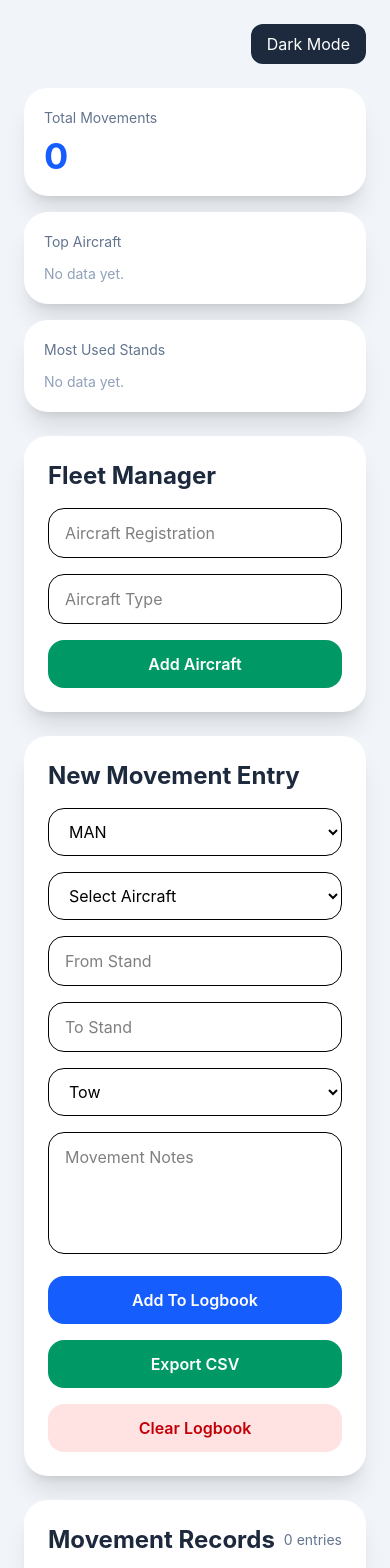
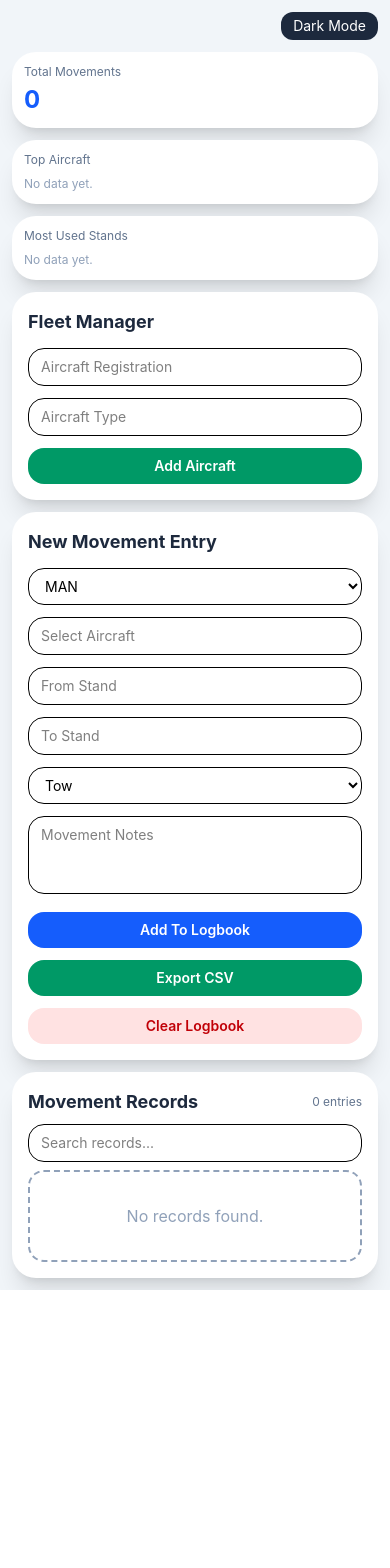
Before and after one commit to waynetaylor89/tui-logbook-v2, a React (Vite) app: page / in a window 390 px wide. Shown: the top 1568 px of the page. After the commit the page ends 1290 px from the top, so only its background shows below. Built offline with nearby package versions, Linux system fonts and the light colour scheme.

Commit message:
describe your update

```diff
--- a/src/App.jsx
+++ b/src/App.jsx
@@ -225,33 +225,33 @@ export default function AircraftMovementLogbook() {
 
   return (
     <div className={darkMode ? "dark" : ""}>
-      <div className="min-h-screen bg-slate-100 dark:bg-slate-900 p-6 transition-colors">
-        <div className="max-w-7xl mx-auto space-y-6">
+      <div className="min-h-screen bg-slate-100 dark:bg-slate-900 sm:p-6 p-3 transition-colors">
+        <div className="max-w-7xl mx-auto sm:space-y-6 space-y-3">
           <div className="flex justify-end">
             <button
               onClick={() => setDarkMode(!darkMode)}
-              className="bg-slate-800 text-white px-4 py-2 rounded-xl"
+              className="bg-slate-800 text-white sm:px-4 px-3 sm:py-2 py-1 rounded-xl text-sm sm:text-base"
             >
               {darkMode ? "Light Mode" : "Dark Mode"}
             </button>
           </div>
 
-          <div className="grid md:grid-cols-3 gap-4">
-            <div className="bg-white dark:bg-slate-800 rounded-3xl shadow-xl p-5 transition-colors">
-              <div className="text-sm text-slate-500 dark:text-slate-300 mb-2">
+          <div className="grid sm:grid-cols-2 md:grid-cols-3 gap-3 sm:gap-4">
+            <div className="bg-white dark:bg-slate-800 rounded-3xl shadow-xl sm:p-5 p-3 transition-colors">
+              <div className="sm:text-sm text-xs text-slate-500 dark:text-slate-300 sm:mb-2 mb-1">
                 Total Movements
               </div>
-              <div className="text-4xl font-bold text-blue-600">
+              <div className="sm:text-4xl text-2xl font-bold text-blue-600">
                 {stats.totalMovements}
               </div>
             </div>
 
-            <div className="bg-white dark:bg-slate-800 rounded-3xl shadow-xl p-5 transition-colors">
-              <div className="text-sm text-slate-500 dark:text-slate-300 mb-3">
+            <div className="bg-white dark:bg-slate-800 rounded-3xl shadow-xl sm:p-5 p-3 transition-colors">
+              <div className="sm:text-sm text-xs text-slate-500 dark:text-slate-300 sm:mb-3 mb-2">
                 Top Aircraft
               </div>
 
-              <div className="space-y-2 text-sm">
+              <div className="sm:space-y-2 space-y-1 sm:text-sm text-xs">
                 {stats.topAircraft.length === 0 ? (
                   <div className="text-slate-400">No data yet.</div>
                 ) : (
@@ -270,12 +270,12 @@ export default function AircraftMovementLogbook() {
               </div>
             </div>
 
-            <div className="bg-white dark:bg-slate-800 rounded-3xl shadow-xl p-5 transition-colors">
-              <div className="text-sm text-slate-500 dark:text-slate-300 mb-3">
+            <div className="bg-white dark:bg-slate-800 rounded-3xl shadow-xl sm:p-5 p-3 transition-colors">
+              <div className="sm:text-sm text-xs text-slate-500 dark:text-slate-300 sm:mb-3 mb-2">
                 Most Used Stands
               </div>
 
-              <div className="space-y-2 text-sm">
+              <div className="sm:space-y-2 space-y-1 sm:text-sm text-xs">
                 {stats.topStands.length === 0 ? (
                   <div className="text-slate-400">No data yet.</div>
                 ) : (
@@ -295,9 +295,9 @@ export default function AircraftMovementLogbook() {
             </div>
           </div>
 
-          <div className="grid lg:grid-cols-3 gap-6">
-            <div className="bg-white dark:bg-slate-800 rounded-3xl shadow-xl p-6 space-y-4 transition-colors">
-              <h2 className="text-2xl font-bold text-slate-800 dark:text-white">
+          <div className="grid sm:grid-cols-2 lg:grid-cols-3 gap-3 sm:gap-6">
+            <div className="bg-white dark:bg-slate-800 rounded-3xl shadow-xl sm:p-6 p-4 sm:space-y-4 space-y-3 transition-colors">
+              <h2 className="sm:text-2xl text-lg font-bold text-slate-800 dark:text-white">
                 Fleet Manager
               </h2>
 
@@ -305,33 +305,33 @@ export default function AircraftMovementLogbook() {
                 value={newReg}
                 onChange={(e) => setNewReg(e.target.value.toUpperCase())}
                 placeholder="Aircraft Registration"
-                className="w-full border dark:border-slate-600 dark:bg-slate-700 dark:text-white rounded-2xl px-4 py-3 transition-colors"
+                className="w-full border dark:border-slate-600 dark:bg-slate-700 dark:text-white rounded-2xl sm:px-4 px-3 sm:py-3 py-2 text-sm transition-colors"
               />
 
               <input
                 value={newType}
                 onChange={(e) => setNewType(e.target.value)}
                 placeholder="Aircraft Type"
-                className="w-full border dark:border-slate-600 dark:bg-slate-700 dark:text-white rounded-2xl px-4 py-3 transition-colors"
+                className="w-full border dark:border-slate-600 dark:bg-slate-700 dark:text-white rounded-2xl sm:px-4 px-3 sm:py-3 py-2 text-sm transition-colors"
               />
 
               <button
                 onClick={addAircraftToFleet}
-                className="w-full bg-emerald-600 text-white rounded-2xl py-3 font-semibold"
+                className="w-full bg-emerald-600 text-white rounded-2xl sm:py-3 py-2 font-semibold text-sm sm:text-base"
               >
                 Add Aircraft
               </button>
             </div>
 
-            <div className="bg-white dark:bg-slate-800 rounded-3xl shadow-xl p-6 space-y-4 transition-colors">
-              <h2 className="text-2xl font-bold text-slate-800 dark:text-white">
+            <div className="bg-white dark:bg-slate-800 rounded-3xl shadow-xl sm:p-6 p-4 sm:space-y-4 space-y-3 transition-colors">
+              <h2 className="sm:text-2xl text-lg font-bold text-slate-800 dark:text-white">
                 New Movement Entry
               </h2>
 
               <select
                 value={airport}
                 onChange={(e) => setAirport(e.target.value)}
-                className="w-full border dark:border-slate-600 dark:bg-slate-700 dark:text-white rounded-2xl px-4 py-3 transition-colors"
+                className="w-full border dark:border-slate-600 dark:bg-slate-700 dark:text-white rounded-2xl sm:px-4 px-3 sm:py-3 py-2 text-sm transition-colors"
               >
                 {airports.map((airportCode) => (
                   <option key={airportCode} value={airportCode}>
@@ -340,21 +340,21 @@ export default function AircraftMovementLogbook() {
                 ))}
               </select>
 
-              <select
+              <input
+                list="aircraft-list"
                 value={aircraft}
                 onChange={(e) => setAircraft(e.target.value)}
-                className="w-full border dark:border-slate-600 dark:bg-slate-700 dark:text-white rounded-2xl px-4 py-3 transition-colors"
-              >
-                <option value="">Select Aircraft</option>
+                placeholder="Select Aircraft"
+                className="w-full border dark:border-slate-600 dark:bg-slate-700 dark:text-white rounded-2xl sm:px-4 px-3 sm:py-3 py-2 text-sm transition-colors"
+              />
+              <datalist id="aircraft-list">
                 {fleet.map((plane) => (
-                  <option key={plane} value={plane}>
-                    {plane}
-                  </option>
+                  <option key={plane} value={plane} />
                 ))}
-              </select>
+              </datalist>
 
               {is7878Selected && (
-                <div className="bg-amber-100 border border-amber-300 text-amber-900 rounded-2xl p-4 text-sm font-semibold">
+                <div className="bg-amber-100 border border-amber-300 text-amber-900 rounded-2xl sm:p-4 p-3 sm:text-sm text-xs font-semibold">
                   ⚠️ Boeing 787-8 aircraft can not be brake ridden. Please see engineering.
                 </div>
               )}
@@ -363,20 +363,20 @@ export default function AircraftMovementLogbook() {
                 value={fromStand}
                 onChange={(e) => setFromStand(e.target.value.toUpperCase())}
                 placeholder="From Stand"
-                className="w-full border dark:border-slate-600 dark:bg-slate-700 dark:text-white rounded-2xl px-4 py-3 transition-colors"
+                className="w-full border dark:border-slate-600 dark:bg-slate-700 dark:text-white rounded-2xl sm:px-4 px-3 sm:py-3 py-2 text-sm transition-colors"
               />
 
               <input
                 value={toStand}
                 onChange={(e) => setToStand(e.target.value.toUpperCase())}
                 placeholder="To Stand"
-                className="w-full border dark:border-slate-600 dark:bg-slate-700 dark:text-white rounded-2xl px-4 py-3 transition-colors"
+                className="w-full border dark:border-slate-600 dark:bg-slate-700 dark:text-white rounded-2xl sm:px-4 px-3 sm:py-3 py-2 text-sm transition-colors"
               />
 
               <select
                 value={movementType}
                 onChange={(e) => setMovementType(e.target.value)}
-                className="w-full border dark:border-slate-600 dark:bg-slate-700 dark:text-white rounded-2xl px-4 py-3 transition-colors"
+                className="w-full border dark:border-slate-600 dark:bg-slate-700 dark:text-white rounded-2xl sm:px-4 px-3 sm:py-3 py-2 text-sm transition-colors"
               >
                 {movementTypes.map((type) => (
                   <option key={type} value={type}>
@@ -389,39 +389,39 @@ export default function AircraftMovementLogbook() {
                 value={notes}
                 onChange={(e) => setNotes(e.target.value)}
                 placeholder="Movement Notes"
-                rows={4}
-                className="w-full border dark:border-slate-600 dark:bg-slate-700 dark:text-white rounded-2xl px-4 py-3 resize-none transition-colors"
+                rows={3}
+                className="w-full border dark:border-slate-600 dark:bg-slate-700 dark:text-white rounded-2xl sm:px-4 px-3 sm:py-3 py-2 text-sm resize-none transition-colors"
               />
 
               <button
                 onClick={addLogEntry}
-                className="w-full bg-blue-600 text-white rounded-2xl py-3 font-semibold"
+                className="w-full bg-blue-600 text-white rounded-2xl sm:py-3 py-2 font-semibold text-sm sm:text-base"
               >
                 Add To Logbook
               </button>
 
               <button
                 onClick={exportLogbook}
-                className="w-full bg-emerald-600 text-white rounded-2xl py-3 font-semibold"
+                className="w-full bg-emerald-600 text-white rounded-2xl sm:py-3 py-2 font-semibold text-sm sm:text-base"
               >
                 Export CSV
               </button>
 
               <button
                 onClick={clearLogbook}
-                className="w-full bg-red-100 text-red-700 rounded-2xl py-3 font-semibold"
+                className="w-full bg-red-100 text-red-700 rounded-2xl sm:py-3 py-2 font-semibold text-sm sm:text-base"
               >
                 Clear Logbook
               </button>
             </div>
 
-            <div className="bg-white dark:bg-slate-800 rounded-3xl shadow-xl p-6 transition-colors">
-              <div className="flex justify-between items-center mb-4">
-                <h2 className="text-2xl font-bold text-slate-800 dark:text-white">
+            <div className="bg-white dark:bg-slate-800 rounded-3xl shadow-xl sm:p-6 p-4 transition-colors">
+              <div className="flex justify-between items-center sm:mb-4 mb-2 gap-2">
+                <h2 className="sm:text-2xl text-lg font-bold text-slate-800 dark:text-white">
                   Movement Records
                 </h2>
 
-                <span className="text-sm text-slate-500 dark:text-slate-300">
+                <span className="sm:text-sm text-xs text-slate-500 dark:text-slate-300 whitespace-nowrap">
                   {filteredHistory.length} entries
                 </span>
               </div>
@@ -430,10 +430,10 @@ export default function AircraftMovementLogbook() {
                 value={searchTerm}
                 onChange={(e) => setSearchTerm(e.target.value)}
                 placeholder="Search records..."
-                className="w-full border dark:border-slate-600 dark:bg-slate-700 dark:text-white rounded-2xl px-4 py-3 mb-4 transition-colors"
+                className="w-full border dark:border-slate-600 dark:bg-slate-700 dark:text-white rounded-2xl sm:px-4 px-3 sm:py-3 py-2 sm:mb-4 mb-2 text-sm transition-colors"
               />
 
-              <div className="space-y-4 max-h-[700px] overflow-y-auto">
+              <div className="space-y-2 sm:space-y-4 max-h-[50vh] sm:max-h-[700px] overflow-y-auto">
                 {filteredHistory.length === 0 ? (
                   <div className="border-2 border-dashed dark:border-slate-600 rounded-2xl p-8 text-center text-slate-400 dark:text-slate-500 transition-colors">
                     No records found.
@@ -442,36 +442,36 @@ export default function AircraftMovementLogbook() {
                   filteredHistory.map((item, index) => (
                     <div
                       key={`${item.aircraft}-${index}`}
-                      className="border dark:border-slate-700 rounded-2xl p-4 bg-slate-50 dark:bg-slate-900 transition-colors"
+                      className="border dark:border-slate-700 rounded-2xl sm:p-4 p-2 bg-slate-50 dark:bg-slate-900 transition-colors"
                     >
-                      <div className="flex justify-between items-start gap-4">
-                        <div>
-                          <div className="font-bold text-lg text-slate-800 dark:text-white">
+                      <div className="flex justify-between items-start sm:gap-4 gap-2">
+                        <div className="flex-1 min-w-0">
+                          <div className="font-bold sm:text-lg text-base text-slate-800 dark:text-white truncate">
                             {item.aircraft}
                           </div>
 
-                          <div className="text-sm text-slate-500 dark:text-slate-300 mt-1">
+                          <div className="sm:text-sm text-xs text-slate-500 dark:text-slate-300 mt-0.5">
                             {item.date} • {item.time}
                           </div>
 
-                          <div className="text-sm font-medium text-blue-600 mt-1">
+                          <div className="sm:text-sm text-xs font-medium text-blue-600 mt-0.5">
                             {item.airport} • {item.movementType}
                           </div>
                         </div>
 
-                        <div className="text-right">
-                          <div className="text-sm text-slate-500 dark:text-slate-300">
-                            Stand Move
+                        <div className="text-right flex-shrink-0">
+                          <div className="sm:text-sm text-xs text-slate-500 dark:text-slate-300">
+                            Stand
                           </div>
 
-                          <div className="font-semibold text-slate-700 dark:text-slate-200">
-                            {item.fromStand} → {item.toStand}
+                          <div className="font-semibold sm:text-base text-sm text-slate-700 dark:text-slate-200 whitespace-nowrap">
+                            {item.fromStand}→{item.toStand}
                           </div>
                         </div>
                       </div>
 
                       {item.notes && (
-                        <div className="mt-4 bg-white dark:bg-slate-800 border dark:border-slate-700 rounded-xl p-3 text-sm text-slate-700 dark:text-slate-200 whitespace-pre-wrap transition-colors">
+                        <div className="sm:mt-4 mt-2 bg-white dark:bg-slate-800 border dark:border-slate-700 rounded-xl sm:p-3 p-2 sm:text-sm text-xs text-slate-700 dark:text-slate-200 whitespace-pre-wrap transition-colors">
                           {item.notes}
                         </div>
                       )}
@@ -480,12 +480,12 @@ export default function AircraftMovementLogbook() {
                 )}
               </div>
 
-              <div className="mt-6 bg-blue-50 dark:bg-slate-900 border border-blue-100 dark:border-slate-700 rounded-2xl p-4 transition-colors">
-                <h3 className="font-semibold text-slate-800 dark:text-white mb-2">
+              <div className="sm:mt-6 mt-3 bg-blue-50 dark:bg-slate-900 border border-blue-100 dark:border-slate-700 rounded-2xl sm:p-4 p-2 transition-colors hidden sm:block">
+                <h3 className="sm:text-base text-sm font-semibold text-slate-800 dark:text-white sm:mb-2 mb-1">
                   Test Cases
                 </h3>
 
-                <ul className="text-sm text-slate-600 list-disc pl-5 space-y-1">
+                <ul className="sm:text-sm text-xs text-slate-600 list-disc pl-5 sm:space-y-1 space-y-0.5">
                   <li>Add a new aircraft and confirm it appears.</li>
                   <li>Create a movement entry and verify save.</li>
                   <li>Refresh page and ensure persistence.</li>
@@ -503,3 +503,4 @@ export default function AircraftMovementLogbook() {
     </div>
   );
 }
+// add delete button to movement entries
```
